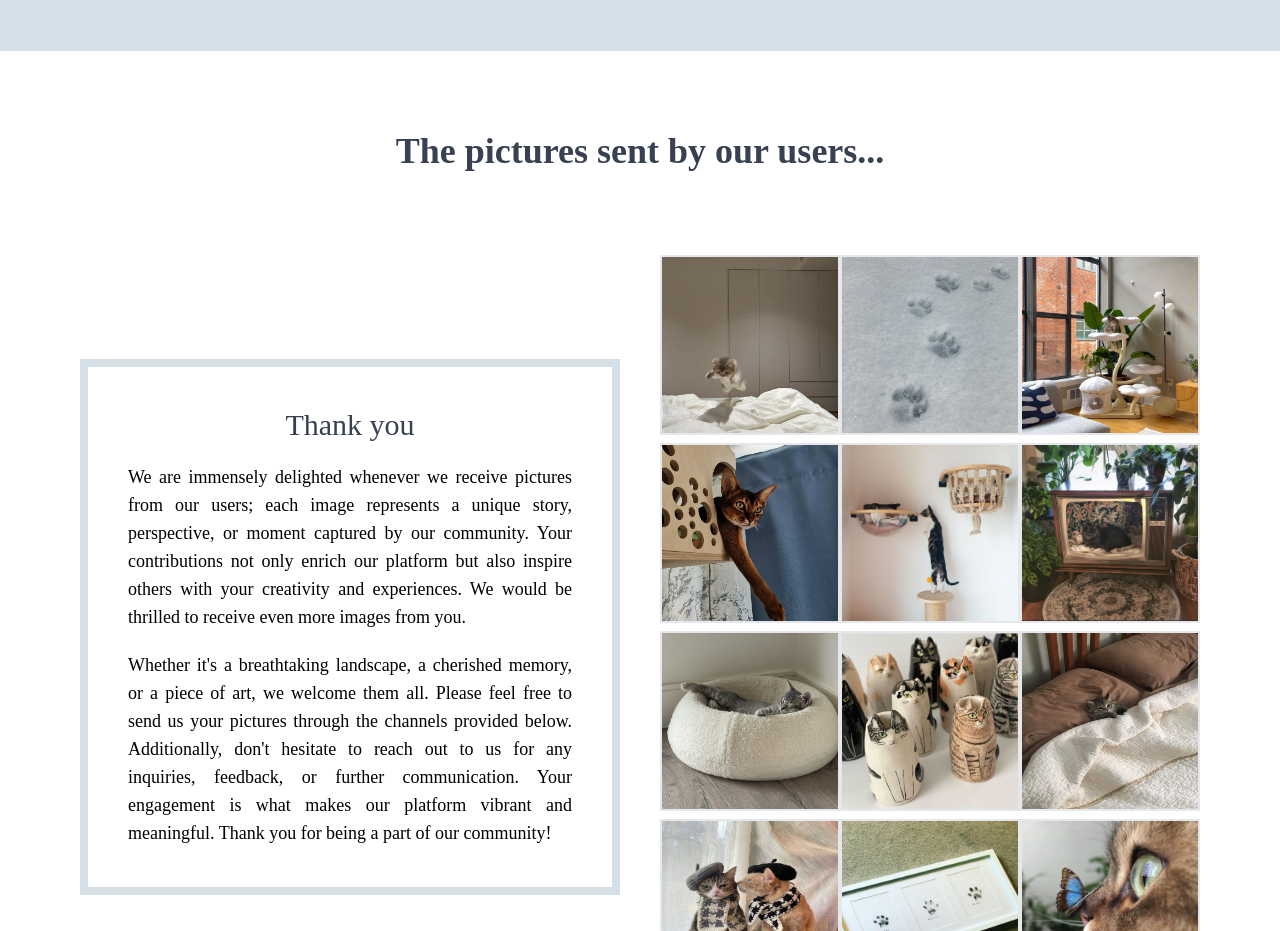
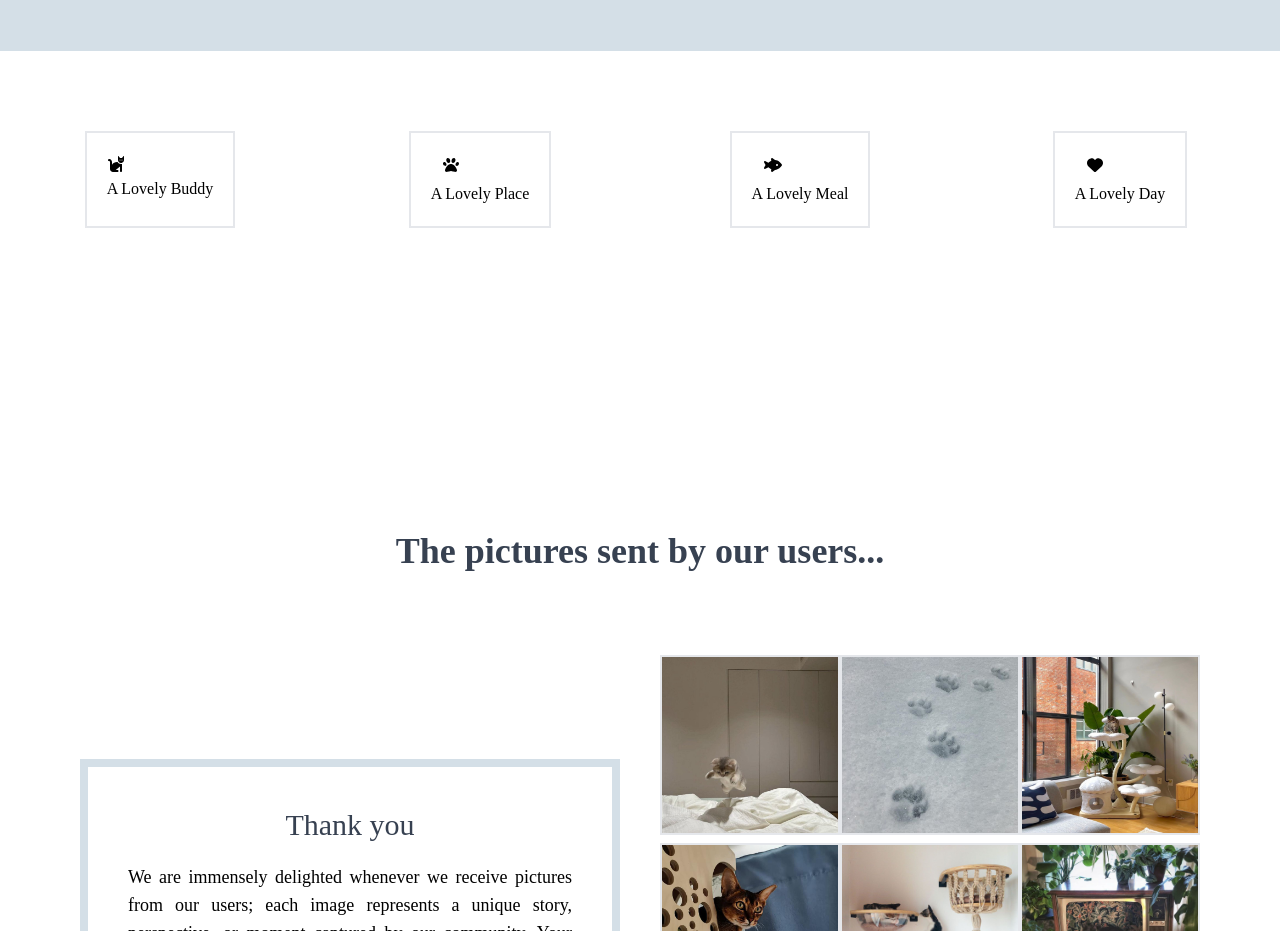
Before and after one commit to demetgas/react-tailwind-project, a React (Create React App) app in the folder tailwind-app/: page / in a window 1280 px wide. Shown: the part 3280-4211 px from the top of the page. Built offline with nearby package versions, Linux system fonts and the light colour scheme.

Commit message:
created what we do

```diff
--- a/tailwind-app/src/App.js
+++ b/tailwind-app/src/App.js
@@ -8,6 +8,7 @@ import { Intro } from "./components/Intro";
 import { Message } from "./components/Message";
 import { Navbar } from "./components/Navbar";
 import { ReadMore } from "./components/ReadMore";
+import { WhatWeDo } from "./components/WhatWeDo";
 
 function App() {
   return (
@@ -19,6 +20,7 @@ function App() {
         <Intro />
         <ReadMore />
         <Info />
+        <WhatWeDo/>
         <Gallery />
         <Message />
         <Footer />
--- /dev/null
+++ b/tailwind-app/src/components/WhatWeDo.jsx
@@ -0,0 +1,43 @@
+import React from 'react'
+import { faCat,faPaw,faFishFins,faHeart } from '@fortawesome/free-solid-svg-icons';
+import { FontAwesomeIcon } from '@fortawesome/react-fontawesome';
+
+export const WhatWeDo = () => {
+  return (
+    <div className='max-w-[100%] h-[40svh] mt-20'>
+      <div className='grid grid-cols-4 '>
+        <div className='mx-auto border-2 p-5'>
+        <FontAwesomeIcon
+            className=" hover:text-babyblue2 delay-75 cursor-pointer"
+            icon={faCat}
+          />
+          <h2>A Lovely Buddy</h2>
+        </div>
+        <div className='mx-auto border-2 p-5'>
+        <FontAwesomeIcon
+            className="mx-3 my-1 hover:text-babyblue2 delay-75 cursor-pointer"
+            icon={faPaw}
+          />
+          <h2>A Lovely Place</h2>
+
+        </div>
+        <div className='mx-auto border-2 p-5'>
+        <FontAwesomeIcon
+            className="mx-3 my-1 hover:text-babyblue2 delay-75 cursor-pointer"
+            icon={faFishFins}
+          />
+          <h2>A Lovely Meal</h2>
+
+        </div>
+        <div className='mx-auto border-2 p-5'>
+        <FontAwesomeIcon
+            className="mx-3 my-1 hover:text-babyblue2 delay-75 cursor-pointer"
+            icon={faHeart}
+          />
+          <h2>A Lovely Day</h2>
+
+        </div>
+      </div>
+    </div>
+  )
+}
```
